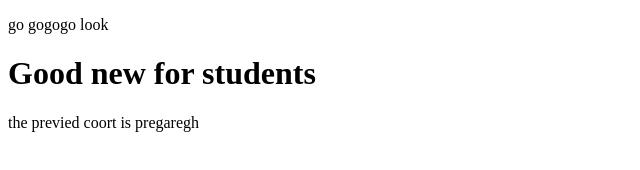
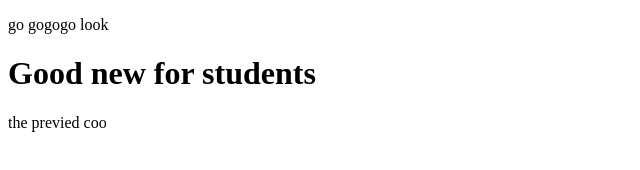
Before and after one commit to ShamseldeenElnour/oooua, a plain HTML site: page voop/index.html in a window 1280 px wide. Shown: the whole page, without its empty margins (0-640 px from the left). Drawn offline with Linux system fonts and the light colour scheme.

Commit message:
Update index.html

```diff
--- a/voop/index.html
+++ b/voop/index.html
@@ -9,7 +9,7 @@
     <p>go gogogo look </p>
     <div>
 <h1>Good new for students</h1>
-<p>the previed coort is pregaregh </p>
+<p>the previed coo </p>
 
     </div>
 </body>
```
